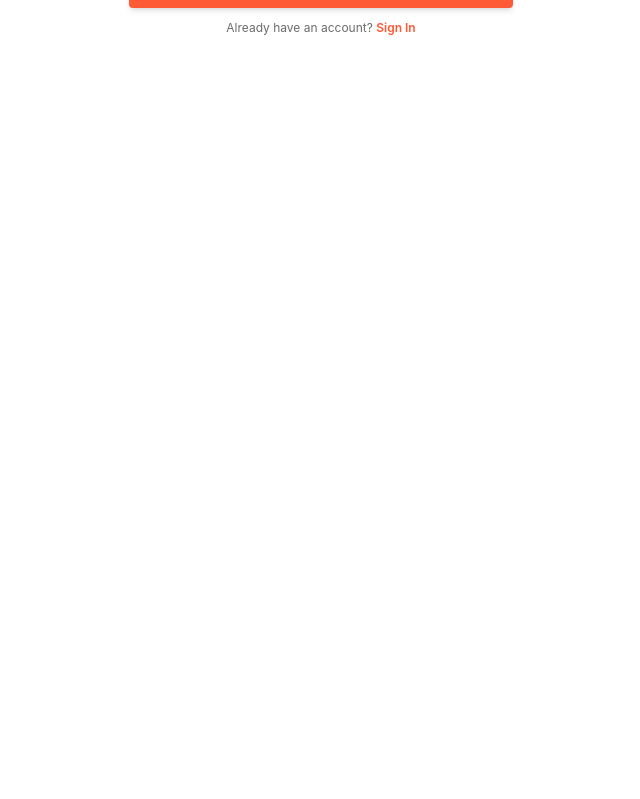
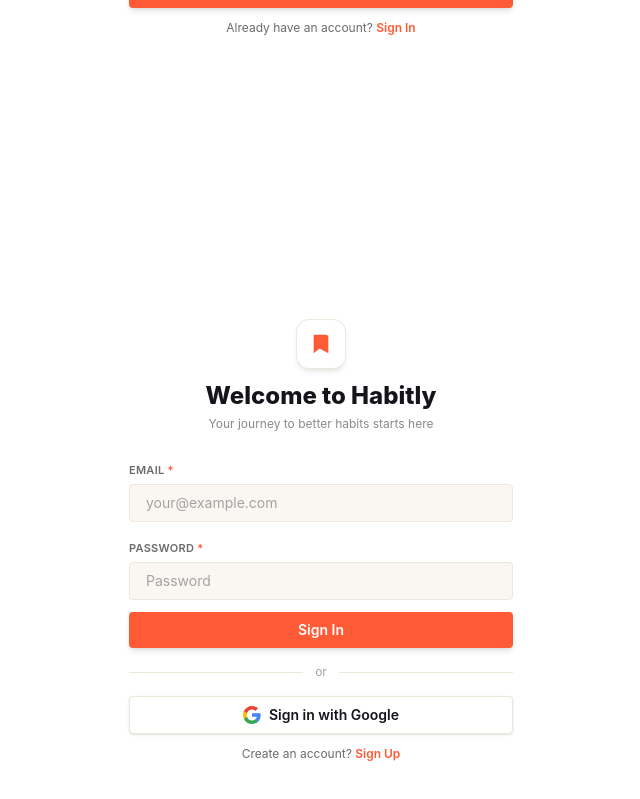
Before and after one commit to OhadRaza01/Habit-Tracker-MERN, a React app in the folder frontend/: page / in a window 1280 px wide. Shown: the part 659-1458 px from the top of the page, without its empty margins (319-959 px from the left). Before the commit the page ends 800 px from the top, so only its background shows below. Built offline with nearby package versions, Linux system fonts and the light colour scheme; the HTML template or start-up script is replaced by a standard one.

Commit message:
feat: add LogInPage component for user authentication

```diff
--- a/frontend/src/App.jsx
+++ b/frontend/src/App.jsx
@@ -1,3 +1,4 @@
+import LogInPage from "./pages/LogInPage"
 import SignUpPage from "./pages/SignUpPage"
 
 
@@ -6,6 +7,7 @@ function App() {
   return (
     <>
       <SignUpPage />
+      <LogInPage />
     </>
   )
 }
--- /dev/null
+++ b/frontend/src/pages/LogInPage.jsx
@@ -0,0 +1,165 @@
+import React, { useState } from 'react'
+import axios from "axios"
+
+export default function LogInPage() {
+
+    const [email, setEmail] = useState("")
+    const [password, setPassword] = useState("")
+    const [error, setError] = useState("")
+    const [loading, setLoading] = useState(false)
+
+    function validateForm() {
+
+        if (password.length < 8) {
+            setError("Password must be at least 8 characters");
+            return false;
+        }
+
+        setError("");
+        return true;
+    }
+
+    const handleSubmit = async (e) => {
+        e.preventDefault()
+
+        const isValid = validateForm()
+        if (!isValid) {
+            return
+        }
+
+        const url = "http://localhost:8000/api/v1/users/login"
+        const payload = {
+            email,
+            password
+        }
+
+        try {
+
+            setLoading(true)
+
+            const response = await axios.post(url, payload)
+
+            return response.data
+
+        } catch (error) {
+            if (error.response) {
+                setError(error.response.data.message)
+            } else if (error.request) {
+                setError("Please check your internet and try again")
+            } else {
+                setError(error.message)
+            }
+        } finally {
+            setLoading(false)
+        }
+    }
+
+    return (
+        <section id="signin" className="flex h-screen w-full flex-col overflow-hidden bg-white">
+            <form
+                onSubmit={handleSubmit}
+                className="flex flex-1 flex-col items-center justify-center px-6"
+            >
+                <div className="flex flex-col items-center text-center">
+                    <div className="flex h-12 w-12 items-center justify-center rounded-xl bg-white shadow-md ring-1 ring-[#f0e9de]">
+                        <svg width="22" height="22" viewBox="0 0 24 24" fill="#ff5a36">
+                            <path d="M4 2h13a3 3 0 0 1 3 3v17l-9.5-5L4 22V2z" />
+                        </svg>
+                    </div>
+                    <h1 className="mt-3 text-xl font-extrabold text-[#14151a] sm:text-2xl">
+                        Welcome to Habitly
+                    </h1>
+                    <p className="mt-1 text-xs text-[#8a8a8a]">
+                        Your journey to better habits starts here
+                    </p>
+                </div>
+
+                {/*Input Fields */}
+                <div className="mt-6 w-full max-w-sm space-y-3">
+
+                    <div>
+                        <label htmlFor="email" className="text-[11px] font-semibold uppercase tracking-wide text-[#6b6b6b]">
+                            Email <span className="text-[#ff5a36]">*</span>
+                        </label>
+                        <input
+                            id="email"
+                            name="email"
+                            type="email"
+                            placeholder="your@example.com"
+                            required
+                            className="mt-1 w-full rounded-sm border border-[#eee7db] bg-[#faf7f2] px-4 py-2 text-sm text-[#14151a] placeholder:text-[#a3a3a3] outline-none transition-colors focus:border-[#ff5a36] focus:bg-white focus:ring-2 focus:ring-[#ff5a36]/20"
+                            onChange={(e) => {
+                                setEmail(e.target.value)
+                            }}
+                        />
+                    </div>
+
+                    <div>
+                        <label htmlFor="password" className="text-[11px] font-semibold uppercase tracking-wide text-[#6b6b6b]">
+                            Password <span className="text-[#ff5a36]">*</span>
+                        </label>
+                        <input
+                            id="password"
+                            name="password"
+                            type="password"
+                            placeholder="Password"
+                            required
+                            className="mt-1 w-full rounded-sm border border-[#eee7db] bg-[#faf7f2] px-4 py-2 text-sm text-[#14151a] placeholder:text-[#a3a3a3] outline-none transition-colors focus:border-[#ff5a36] focus:bg-white focus:ring-2 focus:ring-[#ff5a36]/20"
+                            onChange={(e) => {
+                                setPassword(e.target.value)
+                            }}
+                        />
+                    </div>
+
+                    {error ?
+                        <div className=" w-full text-center text-red-600 text-xs" >{error}</div> :
+                        ""}
+
+                    {loading ?
+                        <button
+                            className="w-full rounded-sm bg-[#ff5a36] px-6 py-2 text-sm font-semibold text-white shadow-md transition-colors hover:bg-[#ff5a36]/90"
+                            disabled
+                        >
+                            Signing In...
+                        </button> :
+                        <button
+                            type="submit"
+                            className="w-full rounded-sm bg-[#ff5a36] px-6 py-2 text-sm font-semibold text-white shadow-md transition-colors hover:bg-[#ff5a36]/90"
+
+                        >
+                            Sign In
+                        </button>}
+
+                    {/* Divider */}
+                    <div className="flex items-center gap-3 py-1">
+                        <div className="h-px flex-1 bg-[#eee7db]" />
+                        <span className="text-xs text-[#a3a3a3]">or</span>
+                        <div className="h-px flex-1 bg-[#eee7db]" />
+                    </div>
+
+                    <button
+                        type="button"
+                        // onClick={() => { for later implementation }}
+                        className="flex w-full items-center justify-center gap-2 rounded-sm border border-[#eee7db] bg-white px-6 py-2 text-sm font-semibold text-[#14151a] shadow-sm transition-colors hover:bg-[#faf7f2]"
+                    >
+                        <svg width="18" height="18" viewBox="0 0 24 24">
+                            <path fill="#4285F4" d="M23.52 12.27c0-.85-.08-1.66-.22-2.45H12v4.64h6.47a5.53 5.53 0 0 1-2.4 3.63v3h3.87c2.27-2.09 3.58-5.17 3.58-8.82z" />
+                            <path fill="#34A853" d="M12 24c3.24 0 5.96-1.07 7.94-2.91l-3.87-3c-1.08.72-2.45 1.15-4.07 1.15-3.13 0-5.78-2.11-6.73-4.96H1.27v3.1A12 12 0 0 0 12 24z" />
+                            <path fill="#FBBC05" d="M5.27 14.28A7.2 7.2 0 0 1 4.89 12c0-.79.14-1.56.38-2.28v-3.1H1.27A12 12 0 0 0 0 12c0 1.94.46 3.77 1.27 5.38l4-3.1z" />
+                            <path fill="#EA4335" d="M12 4.77c1.76 0 3.35.6 4.6 1.79l3.44-3.44C17.95 1.19 15.24 0 12 0 7.31 0 3.26 2.69 1.27 6.62l4 3.1C6.22 6.88 8.87 4.77 12 4.77z" />
+                        </svg>
+                        Sign in with Google
+                    </button>
+
+
+                    <p className="text-center text-xs text-[#6b6b6b]">
+                        Create an account?{" "}
+                        <a href='#signup' className="font-semibold text-[#ff5a36] hover:underline">
+                            Sign Up
+                        </a>
+                    </p>
+                </div>
+            </form>
+        </section>
+    )
+}
```
